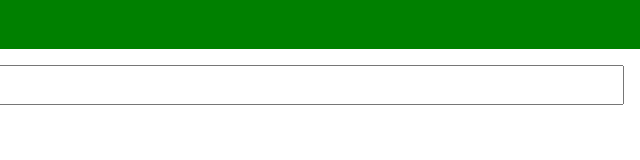
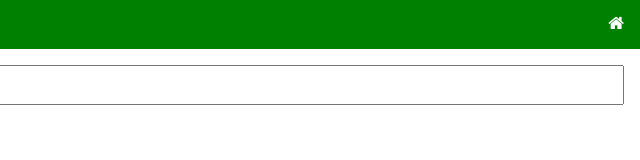
Before and after one commit to myanmardevapps/MatriculatedExamResults, a plain HTML site: page public/index.html in a window 1280 px wide. Shown: the full height of the page, 640-1280 px from the left. Drawn offline with Linux system fonts and the light colour scheme; no server answers; a web font is replaced by a local one.

Commit message:
Updated index.html

```diff
--- a/public/index.html
+++ b/public/index.html
@@ -283,7 +283,7 @@
   <div class="topnav">
     <a class="active" style="cursor:pointer;float: left;" onclick="openNav()">&#9776;</a>
     <a class="active" style="float: right;" onclick="return loadHome();try{xLol.showAds();}catch(e){}"
-      href="index.html" class="fa fa-home"></a>
+      href="#home"><i class="fa fa-home"></i></a>
   </div>
   <div class="main">
     <input id="search" type="text" placeholder="မြို့နယ်အမည် သို့မဟုတ် စာစစ်ဌာနအမှတ်ဖြင့်ရှာရန်.." name="search">
```
